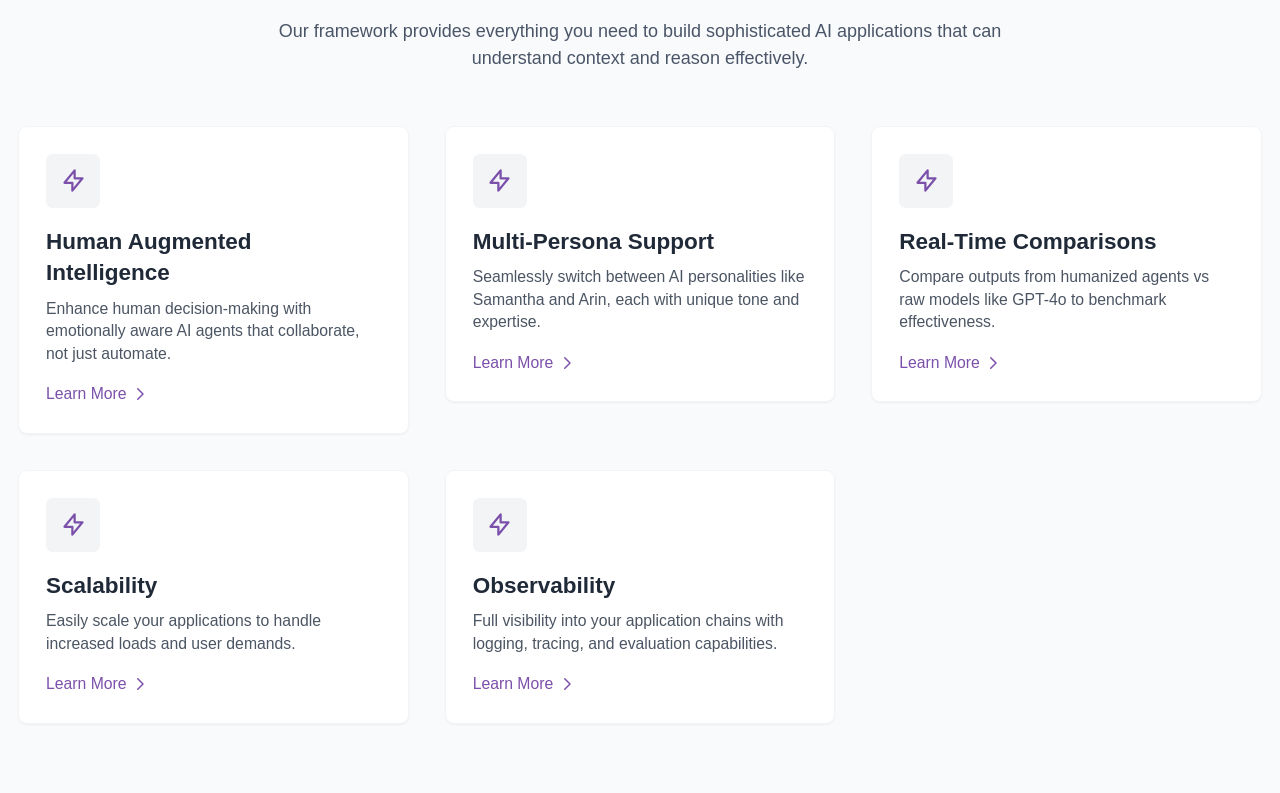
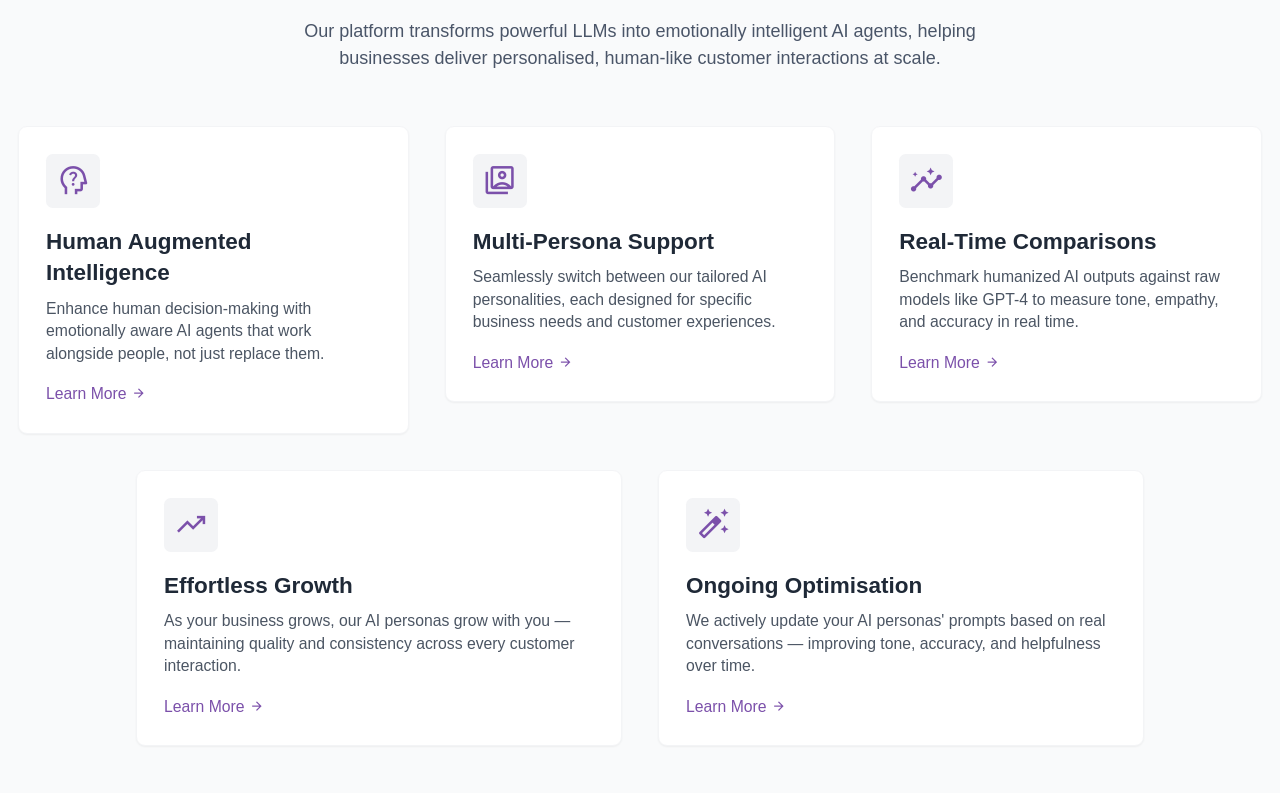
Before and after one commit to ChitChatAI/chitchat_site, a React (Vite) app: page / in a window 1280 px wide. Shown: the part 1907-2700 px from the top of the page. Built offline with nearby package versions, Linux system fonts and the light colour scheme; no server answers; a web font is replaced by a local one.

Commit message:
feature: customize feature card icons

```diff
--- a/index.html
+++ b/index.html
@@ -5,6 +5,7 @@
     <link rel="icon" type="image/png" href="/favicon.png" style="border-radius: 50% !important;" />
     <meta name="viewport" content="width=device-width, initial-scale=1.0" />
     <link href="https://api.fontshare.com/v2/css?f[]=satoshi@1,900,700,500,301,701,300,501,401,901,400,2&display=swap" rel="stylesheet">
+    <link href="https://fonts.googleapis.com/css2?family=Material+Symbols+Outlined" rel="stylesheet" />
     <title>ChitChat AI | Human Augmented AI</title>
   </head>
   <body>
--- a/src/components/FeatureCard.tsx
+++ b/src/components/FeatureCard.tsx
@@ -3,36 +3,25 @@ import React from 'react';
 interface FeatureCardProps {
   title: string;
   description: string;
-  iconPath: string;
+  icon: string; // Now a string, e.g., "psychology_alt"
 }
 
-const FeatureCard: React.FC<FeatureCardProps> = ({ title, description, iconPath }) => {
-  // Purple theme icon as fallback if image not found
-  const IconFallback = () => (
-    <div className="w-12 h-12 rounded-md bg-theme-light flex items-center justify-center text-theme-main">
-      <svg xmlns="http://www.w3.org/2000/svg" className="h-6 w-6" fill="none" viewBox="0 0 24 24" stroke="currentColor">
-        <path strokeLinecap="round" strokeLinejoin="round" strokeWidth={2} d="M13 10V3L4 14h7v7l9-11h-7z" />
-      </svg>
-    </div>
-  );
-
+const FeatureCard: React.FC<FeatureCardProps> = ({ title, description, icon }) => {
   return (
     <div className="bg-white rounded-lg shadow-sm border border-gray-100 p-6 transition-all duration-300 hover:shadow-md">
       <div className="mb-4">
-        {IconFallback()}
+        <div className="w-12 h-12 rounded-md bg-theme-light flex items-center justify-center text-theme-main">
+          <span className="material-symbols-outlined text-3xl">{icon}</span>
+        </div>
       </div>
       <h3 className="text-xl font-bold text-gray-800 mb-2">{title}</h3>
-      <p className="text-gray-600 text-sm mb-4">
-        {description}
-      </p>
+      <p className="text-gray-600 text-sm mb-4">{description}</p>
       <a
         href="#"
         className="text-sm text-theme-main hover:text-theme-dark font-medium flex items-center"
       >
         Learn More
-        <svg xmlns="http://www.w3.org/2000/svg" className="h-4 w-4 ml-1" fill="none" viewBox="0 0 24 24" stroke="currentColor">
-          <path strokeLinecap="round" strokeLinejoin="round" strokeWidth={2} d="M9 5l7 7-7 7" />
-        </svg>
+        <span className="material-symbols-outlined text-sm ml-1">arrow_forward</span>
       </a>
     </div>
   );
--- a/src/components/Features.tsx
+++ b/src/components/Features.tsx
@@ -23,29 +23,28 @@ const Features: React.FC = () => {
   const features = [
     {
       title: "Human Augmented Intelligence",
-      description: "Enhance human decision-making with emotionally aware AI agents that collaborate, not just automate.",
-      iconPath: "/icons/brain-heart.svg"
+      description: "Enhance human decision-making with emotionally aware AI agents that work alongside people, not just replace them.",
+      icon: "psychology_alt"
     },
     {
       title: "Multi-Persona Support",
-      description: "Seamlessly switch between AI personalities like Samantha and Arin, each with unique tone and expertise.",
-      iconPath: "/icons/multiple-users.svg"
+      description: "Seamlessly switch between our tailored AI personalities, each designed for specific business needs and customer experiences.",
+      icon: "switch_account"
     },
     {
       title: "Real-Time Comparisons",
-      description: "Compare outputs from humanized agents vs raw models like GPT-4o to benchmark effectiveness.",
-      iconPath: "/icons/comparison-split.svg"
+      description: "Benchmark humanized AI outputs against raw models like GPT-4 to measure tone, empathy, and accuracy in real time.",
+      icon: "insights"
     },
     {
-      title: "Scalability",
-      description: "Easily scale your applications to handle increased loads and user demands.",
-      iconPath: "/icons/scalability.svg"
+      title: "Effortless Growth",
+      description: "As your business grows, our AI personas grow with you — maintaining quality and consistency across every customer interaction.",
+      icon: "trending_up"
     },
-
     {
-      title: "Observability",
-      description: "Full visibility into your application chains with logging, tracing, and evaluation capabilities.",
-      iconPath: "/manage-icon.svg"
+      title: "Ongoing Optimisation",
+      description: "We actively update your AI personas' prompts based on real conversations — improving tone, accuracy, and helpfulness over time.",
+      icon: "auto_fix_high"
     }
   ];
 
@@ -55,17 +54,35 @@ const Features: React.FC = () => {
         <div className="max-w-4xl mx-auto">
           <h2 className="text-3xl font-bold text-center text-langchain-dark mb-4">Key Capabilities</h2>
           <p className="text-center text-langchain-gray mb-12 max-w-2xl mx-auto">
-            Our framework provides everything you need to build sophisticated AI applications that can understand context and reason effectively.
+            Our platform transforms powerful LLMs into emotionally intelligent AI agents, helping businesses deliver personalised, human-like customer interactions at scale.
           </p>
         </div>
 
         <div className="grid grid-cols-1 md:grid-cols-3 gap-8 max-w-6xl mx-auto">
-          {features.map((feature, index) => (
-            <div key={index} className="scroll-review opacity-0 transform translate-y-10">
+          {features.slice(0, 3).map((feature, index) => (
+            <div
+              key={index}
+              className="scroll-review opacity-0 transform translate-y-10 transition-all duration-500 ease-in-out hover:scale-105 hover:shadow-lg"
+            >
               <FeatureCard
                 title={feature.title}
                 description={feature.description}
-                iconPath={feature.iconPath}
+                icon={feature.icon}
+              />
+            </div>
+          ))}
+        </div>
+
+        <div className="grid grid-cols-1 md:grid-cols-2 gap-8 max-w-4xl mx-auto mt-8">
+          {features.slice(3).map((feature, index) => (
+            <div
+              key={index}
+              className="scroll-review opacity-0 transform translate-y-10 transition-all duration-500 ease-in-out hover:scale-105 hover:shadow-lg"
+            >
+              <FeatureCard
+                title={feature.title}
+                description={feature.description}
+                icon={feature.icon}
               />
             </div>
           ))}
```
